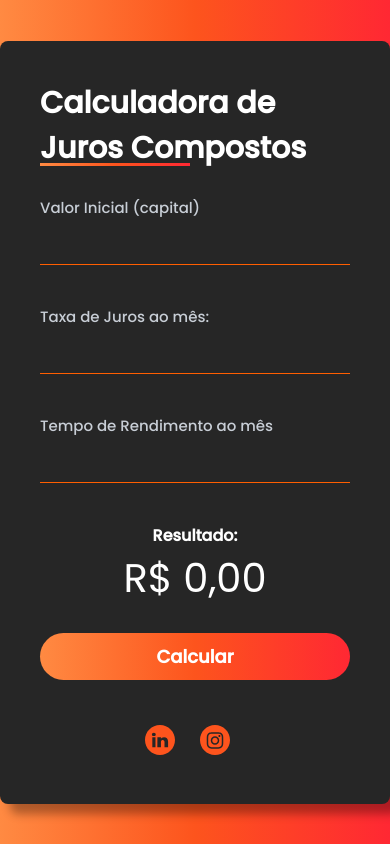
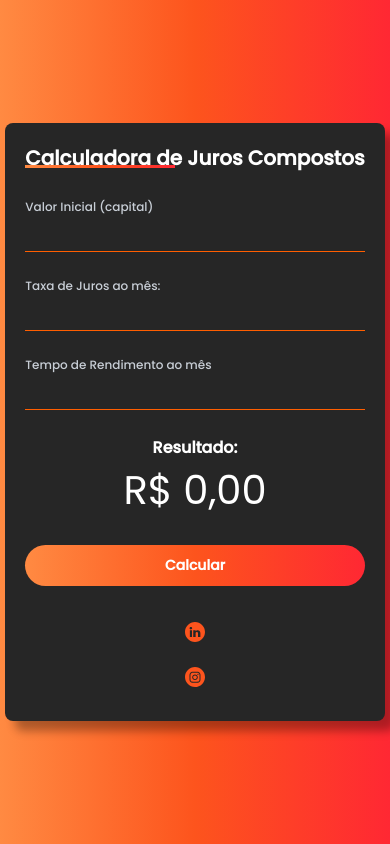
Before and after one commit to ErickTrajano/Calculadora-de-juros-compostos, a plain HTML site: page index.html in a window 390 px wide. Drawn offline with Linux system fonts and the light colour scheme.

Commit message:
adicionando regras para tornar mais responsivo

```diff
--- a/assents/css/style.css
+++ b/assents/css/style.css
@@ -143,30 +143,37 @@
     transform: scale(1.2);
   }
 
-  /* Adicionando media query para telas menores */
-
-@media screen and (max-width: 768px) {
-
-    #input-box {
-        display: flex;
-        flex-direction: column;
-        align-items: center;
+  /* Adicionando regra de CSS para tornar o site responsivo */
+@media only screen and (max-width: 768px) {
+    #calculator {
+      padding: 20px; /* Reduzindo o padding para telas menores */
     }
 
-    .input-field {
-        width: 100%;
+    #calculator h2 {
+      font-size: 20px; /* Reduzindo o tamanho do título para telas menores */
     }
 
     .input-field label {
-        margin-bottom: 5px;
+      font-size: 12px; /* Reduzindo o tamanho do label para telas menores */
     }
 
     .input-field input {
-        width: 100%;
-        margin-bottom: 15px;
+      font-size: 16px; /* Reduzindo o tamanho do input para telas menores */
     }
 
-    #result {
-        text-align: center;
+    #calculate {
+      font-size: 14px; /* Reduzindo o tamanho do botão para telas menores */
     }
-}
+
+    #social-media {
+      flex-direction: column; /* Mudando a direção do flex para telas menores */
+      gap: 10px;
+      margin-top: 10px; /* Reduzindo a margem superior para telas menores */
+    }
+
+    #social-media img {
+      height: 20px; /* Reduzindo o tamanho das imagens para telas menores */
+      margin-right: 0;
+      margin-bottom: 5px; /* Adicionando margem inferior para as imagens para telas menores */
+    }
+  }
```
